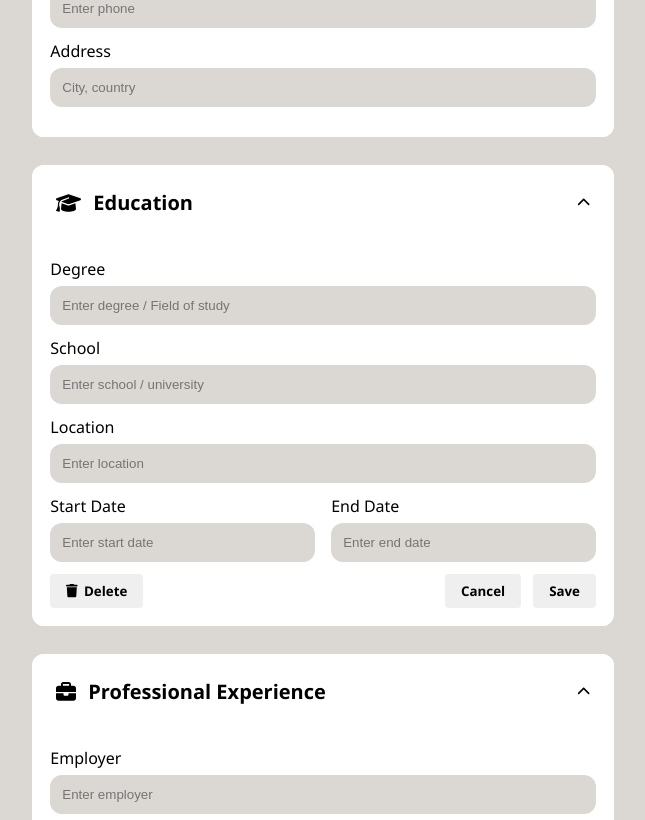
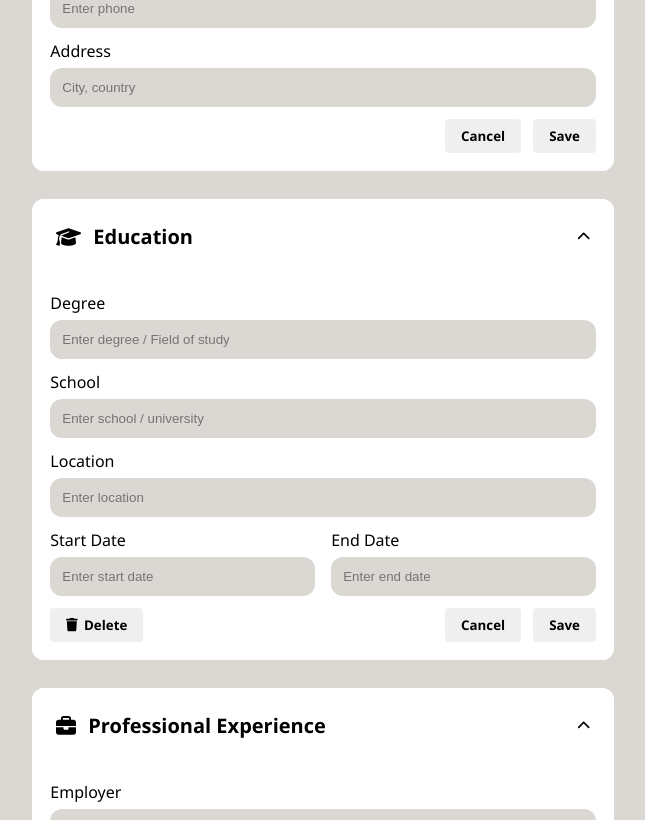
Before and after one commit to escapist-berlin/the-odin-project, a React (Vite) app in the folder cv-generator-app/: page / in a window 1280 px wide. Shown: the part 401-1221 px from the top of the page, without its empty margins (160-805 px from the left). Built offline with nearby package versions, Linux system fonts and the light colour scheme.

Commit message:
[UPD] FormButtons hideDelete

```diff
--- a/cv-generator-app/src/components/FormButtons.jsx
+++ b/cv-generator-app/src/components/FormButtons.jsx
@@ -1,13 +1,20 @@
 import { FontAwesomeIcon } from '@fortawesome/react-fontawesome'
 import "../styles/Button.css";
 
-export default function FormButtons() {
+export default function FormButtons({
+  /* eslint-disable react/prop-types */
+  hideDeleteButton = false
+}) {
   return (
     <div className="form-buttons">
-      <button className="form-delete">
-        <FontAwesomeIcon icon="fa-solid fa-trash" />
-        Delete
-      </button>
+      <div>
+        {!hideDeleteButton && (
+          <button className="form-delete">
+            <FontAwesomeIcon icon="fa-solid fa-trash" />
+            Delete
+          </button>
+        )}
+      </div>
       <div className="main-form-buttons">
         <button>
           Cancel
--- a/cv-generator-app/src/components/PersonalDetails.jsx
+++ b/cv-generator-app/src/components/PersonalDetails.jsx
@@ -1,4 +1,5 @@
 import InputField from "../components/InputField";
+import FormButtons from "./../components/FormButtons";
 import "../styles/Section.css";
 
 export default function PersonalDetails({
@@ -57,6 +58,7 @@ export default function PersonalDetails({
         onChange={onChange}
         data-key="address"
       />
+      <FormButtons hideDeleteButton={true} />
     </form>
   )
 }
```
